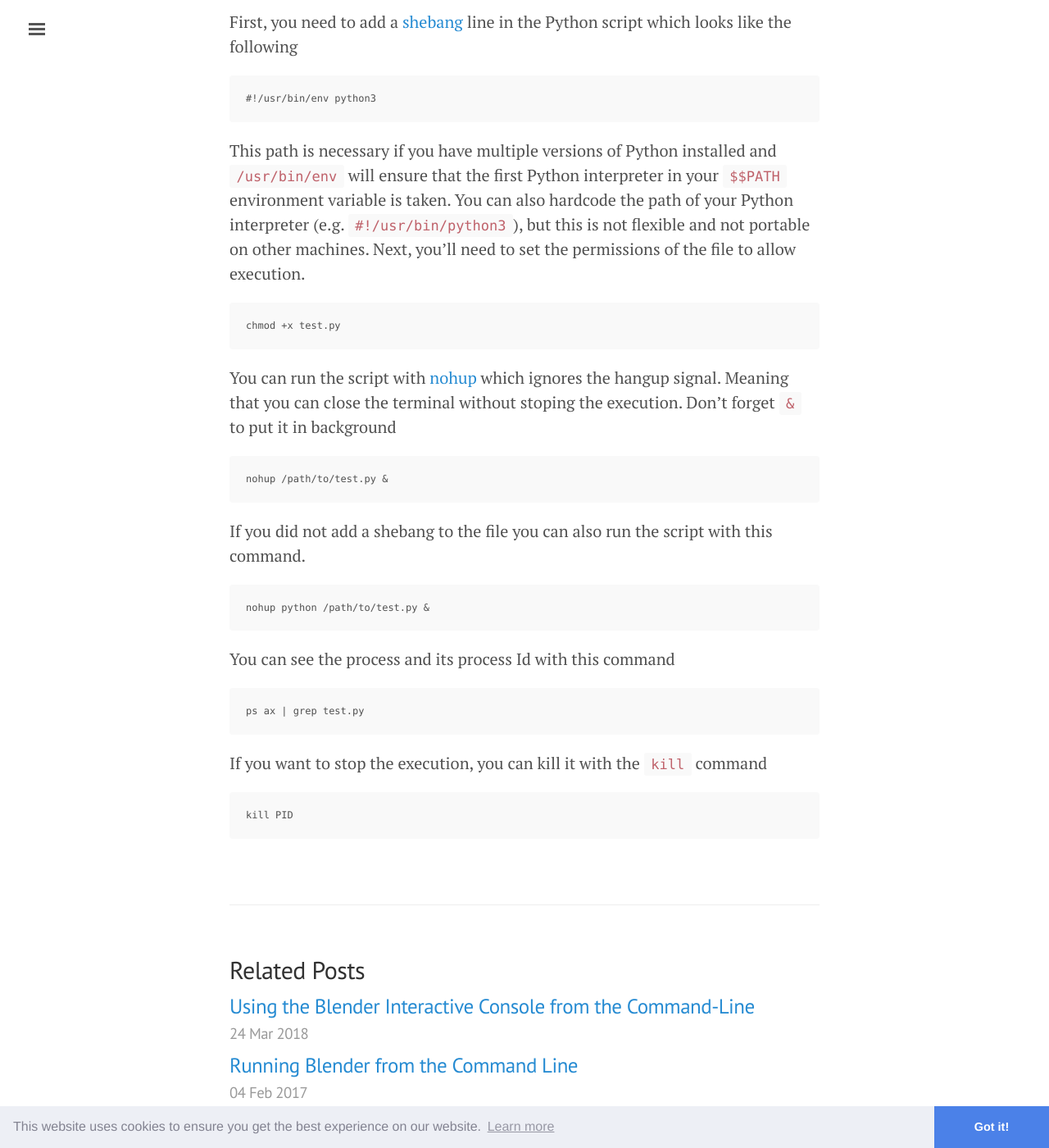
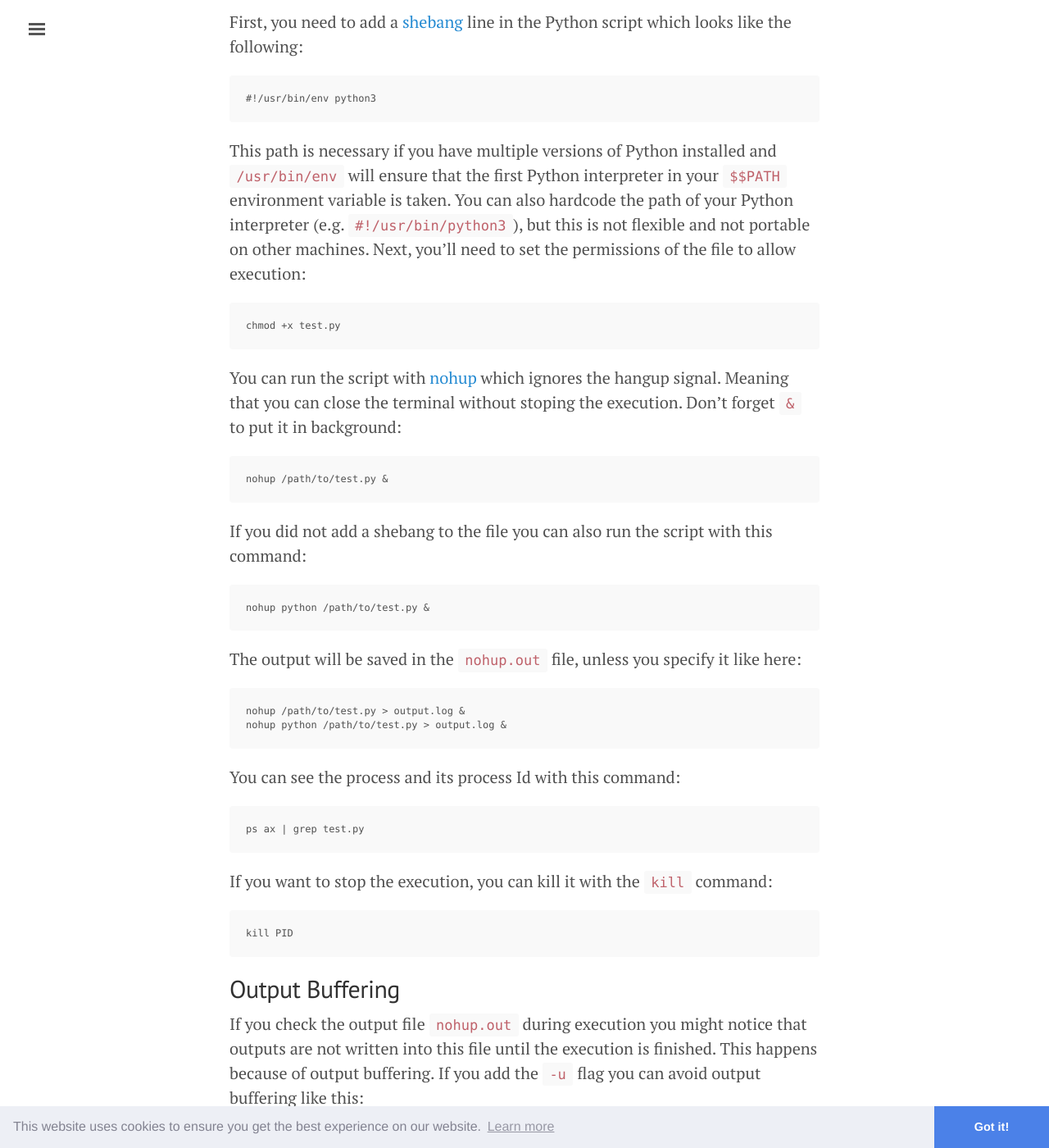
Before and after one commit to njanakiev/njanakiev.github.io, a Jekyll site: the page built from til/_posts/2018-10-19-python-background.md, in a window 1280 px wide and 1400 px high, scrolled down 250 px. Shown: the whole window at 82% size. Built offline with Jekyll 4.4.1, drawn with Linux system fonts in a browser that asks for light colours; comment, search, counter and statistics services are not loaded; some of the changed text lies outside the part shown.

Commit message:
Update post

```diff
--- a/til/_posts/2018-10-19-python-background.md
+++ b/til/_posts/2018-10-19-python-background.md
@@ -8,26 +8,41 @@ comments: true
 
 Quick litte snippet on how to run a Python script in background in Linux.
 
-First, you need to add a [shebang](https://en.wikipedia.org/wiki/Shebang_(Unix)) line in the Python script which looks like the following
+First, you need to add a [shebang](https://en.wikipedia.org/wiki/Shebang_(Unix)) line in the Python script which looks like the following:
 
     #!/usr/bin/env python3
 
-This path is necessary if you have multiple versions of Python installed and `/usr/bin/env` will ensure that the first Python interpreter in your `$$PATH` environment variable is taken. You can also hardcode the path of your Python interpreter (e.g. `#!/usr/bin/python3`), but this is not flexible and not portable on other machines. Next, you'll need to set the permissions of the file to allow execution.
+This path is necessary if you have multiple versions of Python installed and `/usr/bin/env` will ensure that the first Python interpreter in your `$$PATH` environment variable is taken. You can also hardcode the path of your Python interpreter (e.g. `#!/usr/bin/python3`), but this is not flexible and not portable on other machines. Next, you'll need to set the permissions of the file to allow execution:
 
     chmod +x test.py
 
-You can run the script with [nohup](https://en.wikipedia.org/wiki/Nohup) which ignores the hangup signal. Meaning that you can close the terminal without stoping the execution. Don't forget `&` to put it in background
+You can run the script with [nohup](https://en.wikipedia.org/wiki/Nohup) which ignores the hangup signal. Meaning that you can close the terminal without stoping the execution. Don't forget `&` to put it in background:
 
     nohup /path/to/test.py &
 
-If you did not add a shebang to the file you can also run the script with this command.
+If you did not add a shebang to the file you can also run the script with this command:
 
     nohup python /path/to/test.py &
 
-You can see the process and its process Id with this command
+The output will be saved in the `nohup.out` file, unless you specify it like here:
+
+    nohup /path/to/test.py > output.log &
+    nohup python /path/to/test.py > output.log &
+
+You can see the process and its process Id with this command:
 
     ps ax | grep test.py
 
-If you want to stop the execution, you can kill it with the `kill` command
+If you want to stop the execution, you can kill it with the `kill` command:
 
     kill PID
+
+## Output Buffering
+
+If you check the output file `nohup.out` during execution you might notice that outputs are not written into this file until the execution is finished. This happens because of output buffering. If you add the `-u` flag you can avoid output buffering like this:
+
+    nohup python -u ./test.py &
+
+Or by specifying a log file:
+
+    nohup python -u ./test.py > output.log &
```
